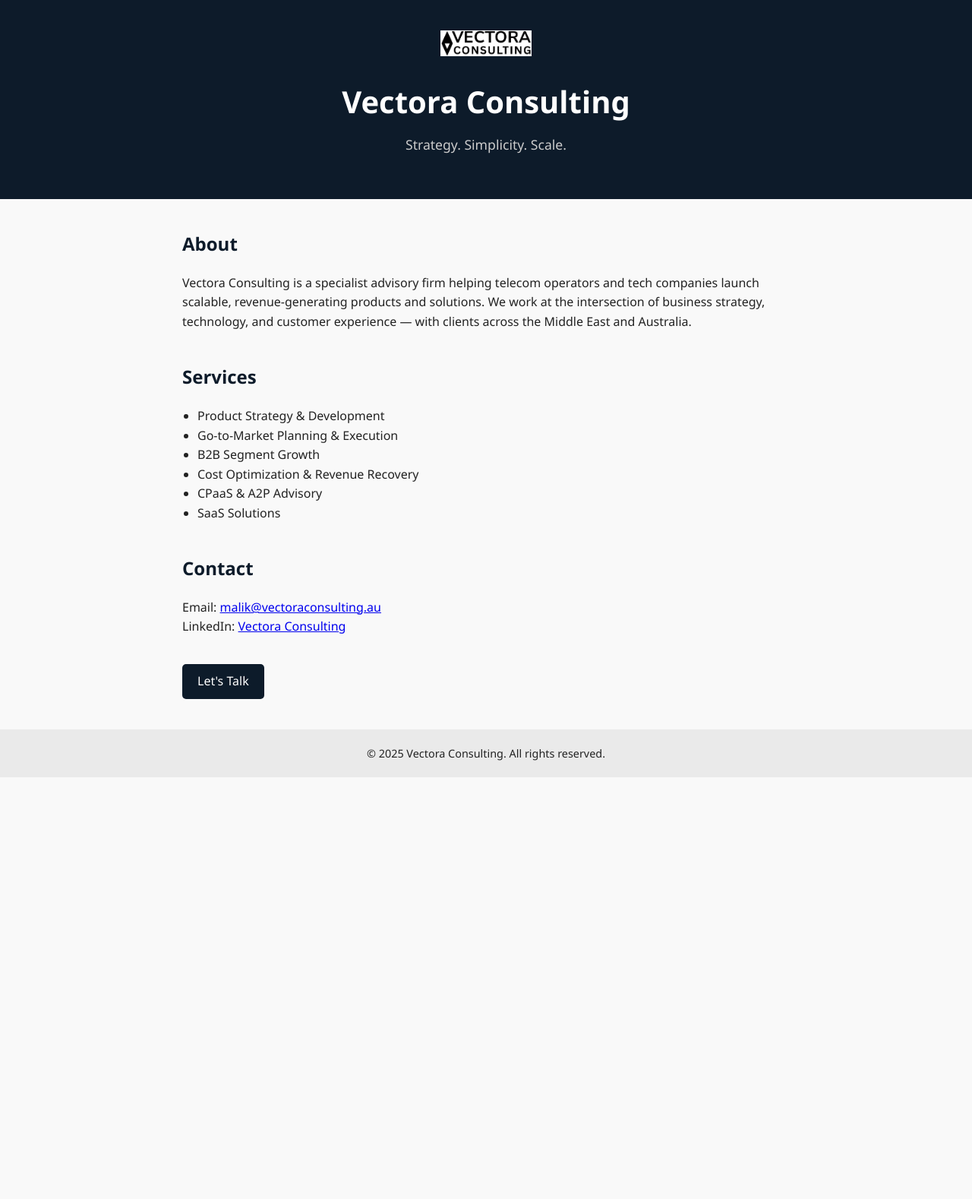
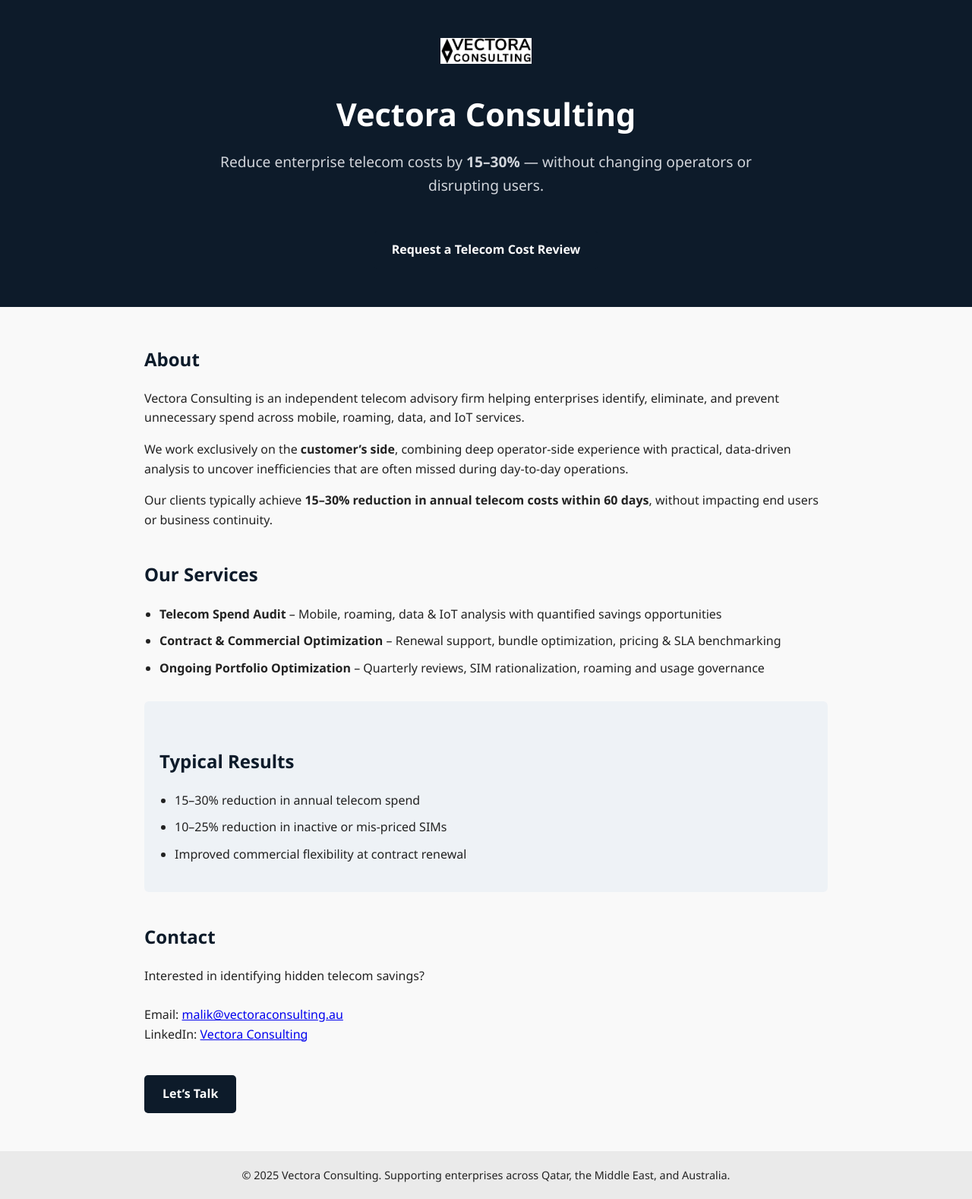
Before and after one commit to vectoraconsulting/vectora-consulting, a plain HTML site: page index.html in a window 1280 px wide. Shown: the whole page at 76% size. Before the commit the page ends 1023 px from the top, so only its background shows below. Drawn offline with Linux system fonts and the light colour scheme.

Commit message:
Update index.html

```diff
--- a/index.html
+++ b/index.html
@@ -3,8 +3,9 @@
 <head>
   <meta charset="UTF-8" />
   <meta name="viewport" content="width=device-width, initial-scale=1.0"/>
-  <meta name="description" content="Vectora Consulting - Telecom & Tech Strategy Advisory">
-  <title>Vectora Consulting</title>
+  <meta name="description" content="Independent telecom advisory helping enterprises reduce telecom costs by 15–30% across mobile, roaming, data, and IoT.">
+  <title>Vectora Consulting | Telecom Cost Optimization</title>
+
   <style>
     body {
       font-family: 'Segoe UI', Tahoma, Geneva, Verdana, sans-serif;
@@ -17,25 +18,28 @@
     header {
       background-color: #0d1b2a;
       color: white;
-      padding: 40px 20px;
+      padding: 50px 20px;
       text-align: center;
     }
     header img {
       max-width: 120px;
-      margin-bottom: 10px;
+      margin-bottom: 15px;
     }
     header h1 {
       margin: 10px 0 0 0;
-      font-size: 2.5rem;
+      font-size: 2.6rem;
     }
     header p {
-      margin-top: 10px;
-      font-size: 1.1rem;
-      color: #ccc;
+      margin-top: 15px;
+      font-size: 1.2rem;
+      color: #d1d5db;
+      max-width: 700px;
+      margin-left: auto;
+      margin-right: auto;
     }
     section {
-      max-width: 800px;
-      margin: 40px auto;
+      max-width: 900px;
+      margin: 50px auto;
       padding: 0 20px;
     }
     h2 {
@@ -45,6 +49,9 @@
     ul {
       padding-left: 20px;
     }
+    li {
+      margin-bottom: 10px;
+    }
     footer {
       text-align: center;
       padding: 20px;
@@ -53,50 +60,76 @@
     }
     .button {
       display: inline-block;
-      margin-top: 20px;
-      padding: 10px 20px;
+      margin-top: 25px;
+      padding: 12px 24px;
       background-color: #0d1b2a;
       color: white;
       text-decoration: none;
       border-radius: 5px;
+      font-weight: 600;
+    }
+    .results {
+      background-color: #eef2f6;
+      padding: 20px;
+      border-radius: 6px;
+      margin-top: 30px;
     }
   </style>
 </head>
+
 <body>
 
   <header>
     <img src="VECTORA.png" alt="Vectora Consulting Logo">
     <h1>Vectora Consulting</h1>
-    <p>Strategy. Simplicity. Scale.</p>
+    <p>
+      Reduce enterprise telecom costs by <strong>15–30%</strong> — without changing operators or disrupting users.
+    </p>
+    <a class="button" href="mailto:malik@vectoraconsulting.au">Request a Telecom Cost Review</a>
   </header>
 
   <section>
+
     <h2>About</h2>
     <p>
-      Vectora Consulting is a specialist advisory firm helping telecom operators and tech companies launch scalable, revenue-generating products and solutions. We work at the intersection of business strategy, technology, and customer experience — with clients across the Middle East and Australia.
+      Vectora Consulting is an independent telecom advisory firm helping enterprises identify, eliminate, and prevent unnecessary spend across mobile, roaming, data, and IoT services.
+    </p>
+    <p>
+      We work exclusively on the <strong>customer’s side</strong>, combining deep operator-side experience with practical, data-driven analysis to uncover inefficiencies that are often missed during day-to-day operations.
+    </p>
+    <p>
+      Our clients typically achieve <strong>15–30% reduction in annual telecom costs within 60 days</strong>, without impacting end users or business continuity.
     </p>
 
-    <h2>Services</h2>
+    <h2>Our Services</h2>
     <ul>
-      <li>Product Strategy & Development</li>
-      <li>Go-to-Market Planning & Execution</li>
-      <li>B2B Segment Growth</li>
-      <li>Cost Optimization & Revenue Recovery</li>
-      <li>CPaaS & A2P Advisory</li>
-      <li>SaaS Solutions</li>
+      <li><strong>Telecom Spend Audit</strong> – Mobile, roaming, data & IoT analysis with quantified savings opportunities</li>
+      <li><strong>Contract & Commercial Optimization</strong> – Renewal support, bundle optimization, pricing & SLA benchmarking</li>
+      <li><strong>Ongoing Portfolio Optimization</strong> – Quarterly reviews, SIM rationalization, roaming and usage governance</li>
     </ul>
+
+    <div class="results">
+      <h2>Typical Results</h2>
+      <ul>
+        <li>15–30% reduction in annual telecom spend</li>
+        <li>10–25% reduction in inactive or mis-priced SIMs</li>
+        <li>Improved commercial flexibility at contract renewal</li>
+      </ul>
+    </div>
 
     <h2>Contact</h2>
     <p>
+      Interested in identifying hidden telecom savings?<br/><br/>
       Email: <a href="mailto:malik@vectoraconsulting.au">malik@vectoraconsulting.au</a><br/>
       LinkedIn: <a href="https://www.linkedin.com/company/vectora-consulting/" target="_blank">Vectora Consulting</a>
     </p>
 
-    <a class="button" href="mailto:malik@vectoraconsulting.au">Let's Talk</a>
+    <a class="button" href="mailto:malik@vectoraconsulting.au">Let’s Talk</a>
+
   </section>
 
   <footer>
-    &copy; 2025 Vectora Consulting. All rights reserved.
+    &copy; 2025 Vectora Consulting. Supporting enterprises across Qatar, the Middle East, and Australia.
   </footer>
 
 </body>
```
